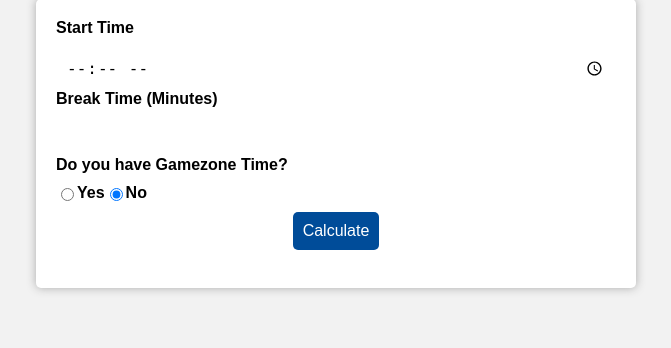
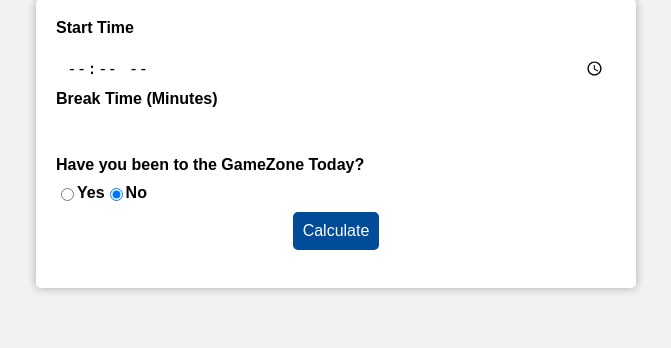
Before and after one commit to dhruv2728/time_calculator, a Flask app: page / in a window 1280 px wide. Shown: the part 98-446 px from the top of the page, without its empty margins (304-975 px from the left). Run offline with Flask 2, Linux system fonts and the light colour scheme.

Commit message:
Modified message

```diff
--- a/templates/index.html
+++ b/templates/index.html
@@ -120,7 +120,7 @@
     <input type="time" id="start-time" name="start-time" required>
     <label for="break-time">Break Time (Minutes)</label>
     <input type="number" id="break-time" name="break-time" required step="1">
-    <label for="gamezone-time">Do you have Gamezone Time?</label>
+    <label for="gamezone-time">Have you been to the GameZone Today?</label>
     <div class="radio-group">
         <input type="radio" id="gamezone-time-yes" name="gamezone-time" value="yes">
         <label for="gamezone-time-yes">Yes</label>
@@ -129,7 +129,7 @@
     </div>
     <input type="submit" value="Calculate"><br>
     {% if result %}
-    <div class="result">Hurrah!, You can leave at:{{result}}</div>
+    <div class="result">Hurrah! You can leave at:{{result}}</div>
     {% endif %}
     <div class="watermark">Copyright &copy; 2023 Created by Rutvik and Paresh</div>
 
```
